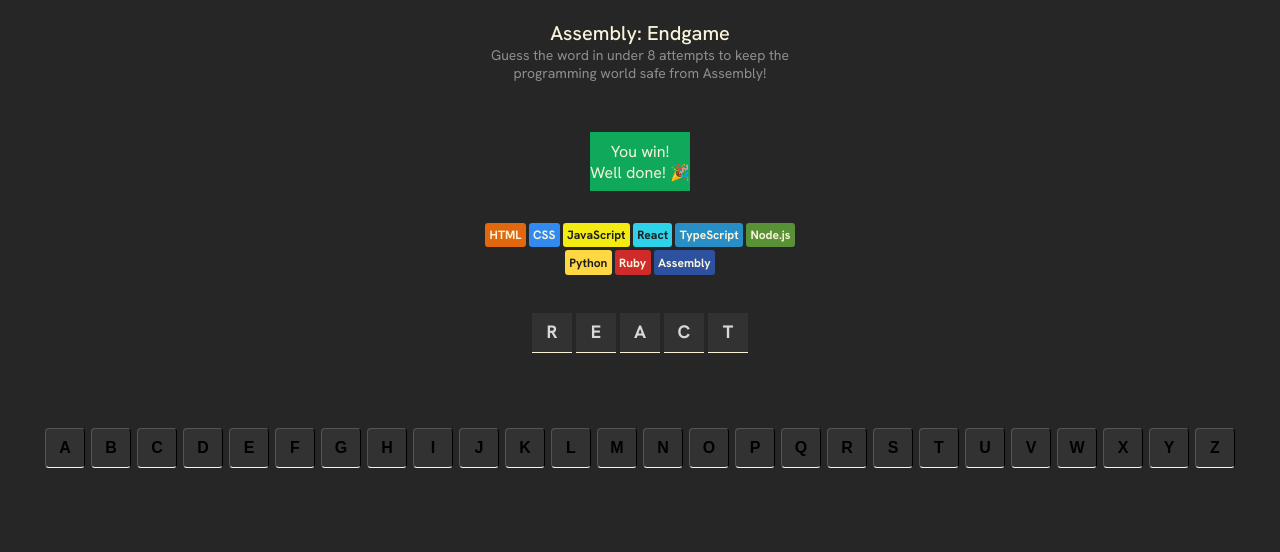
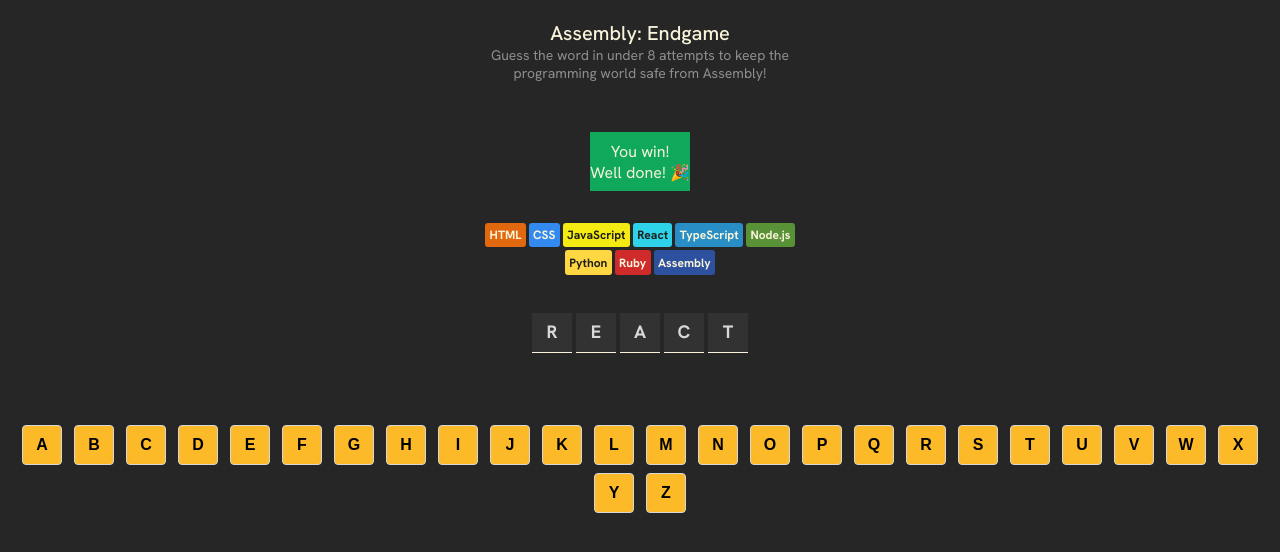
Before and after one commit to emazack/assembly-game, a React (Vite) app: page / in a window 1280 px wide. Shown: the top 552 px of the page. Built offline with nearby package versions, Linux system fonts and the light colour scheme.

Commit message:
Enhance keyboard layout with gap spacing and update letter styles for better visibility

```diff
--- a/src/index.css
+++ b/src/index.css
@@ -96,16 +96,18 @@ section.keyboard {
     display: flex;
     flex-wrap: wrap;
     justify-content: center;
+    gap: 8px;
 }
 
 section.keyboard>.letter {
     width: 40px;
     height: 40px;
-    margin: 3px;
     border-radius: 4px;
     border-width: 1px;
     font-weight: 600;
     font-size: 16px;
     line-height: 100%;
     cursor: pointer;
+    background-color: #FCBA29;
+    border: 1px solid #D7D7D7;
 }
```
